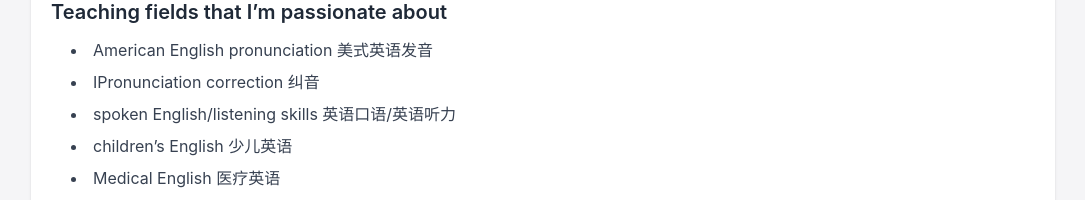
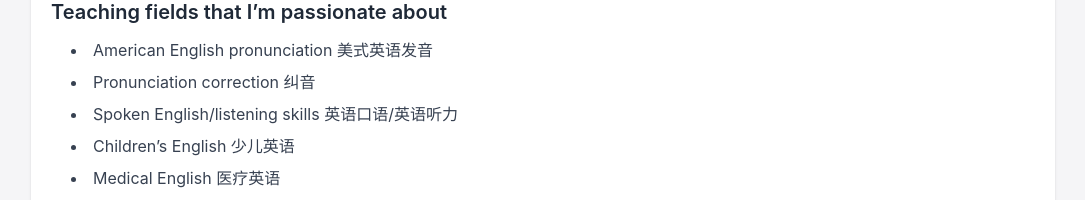
Before and after one commit to QETHAN/lesson_sales, a Next.js app: page /about in a window 1280 px wide. Shown: the part 982-1182 px from the top of the page, without its empty margins (97-1182 px from the left). Built offline with nearby package versions, Linux system fonts and the light colour scheme.

Commit message:
Update about page

```diff
--- a/src/pages/about.js
+++ b/src/pages/about.js
@@ -68,13 +68,13 @@ export default function AboutPage() {
             American English pronunciation 美式英语发音
           </li>
           <li className="list-disc list-inside indent-1">
-            IPronunciation correction 纠音
+            Pronunciation correction 纠音
           </li>
           <li className="list-disc list-inside indent-1">
-            spoken English/listening skills 英语口语/英语听力
+            Spoken English/listening skills 英语口语/英语听力
           </li>
           <li className="list-disc list-inside indent-1">
-            children’s English 少儿英语
+            Children’s English 少儿英语
           </li>
           <li className="list-disc list-inside indent-1">
             Medical English 医疗英语
```
